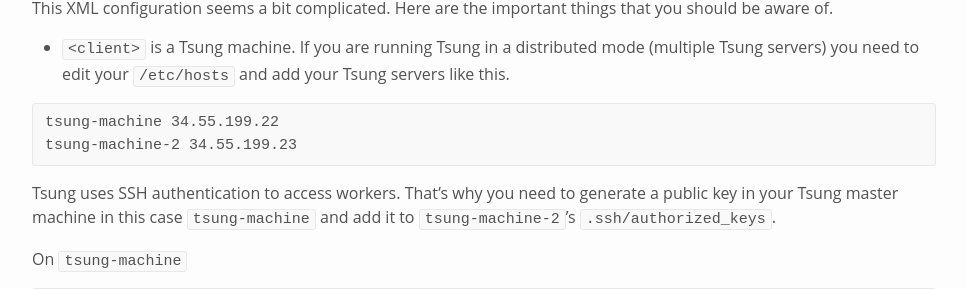
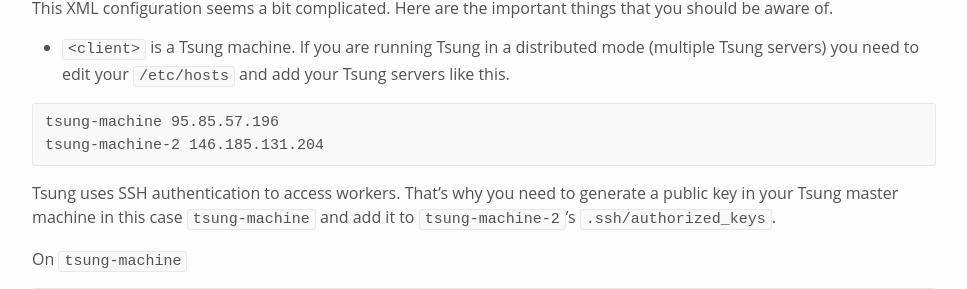
Before and after one commit to kemalcr/kemal, a Jekyll site: the page built from _posts/2016-11-13-benchmarking-and-scaling-websockets-handling-60000-concurrent-connections.md, in a window 1280 px wide and 900 px high, scrolled down 3311 px. Shown: the part 146-435 px from the top of the window, without its empty margins (156-1123 px from the left). Built offline with Jekyll 4.4.1, drawn with Linux system fonts in a browser that asks for light colours; comment, search, counter and statistics services are not loaded.

Commit message:
Rename blog post

````diff
--- a/_posts/2016-11-13-benchmarking-and-scaling-websockets-handling-60000-concurrent-connections-with-kemal.md
+++ b/_posts/2016-11-13-benchmarking-and-scaling-websockets-handling-60000-concurrent-connections.md
@@ -123,8 +123,8 @@
 - `<client>` is a Tsung machine. If you are running Tsung in a distributed mode (multiple Tsung servers) you need to edit your `/etc/hosts` and add your Tsung servers like this.
 
 ```
-tsung-machine 34.55.199.22
-tsung-machine-2 34.55.199.23
+tsung-machine 95.85.57.196
+tsung-machine-2 146.185.131.204
 ```
 
 Tsung uses SSH authentication to access workers. That's why you need to generate a public key in your Tsung master machine in this case `tsung-machine` and add it to `tsung-machine-2`'s `.ssh/authorized_keys`.
````
